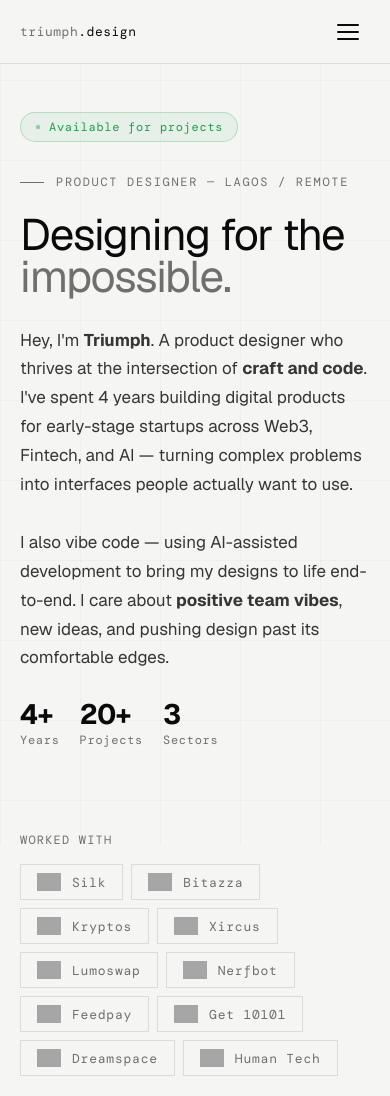
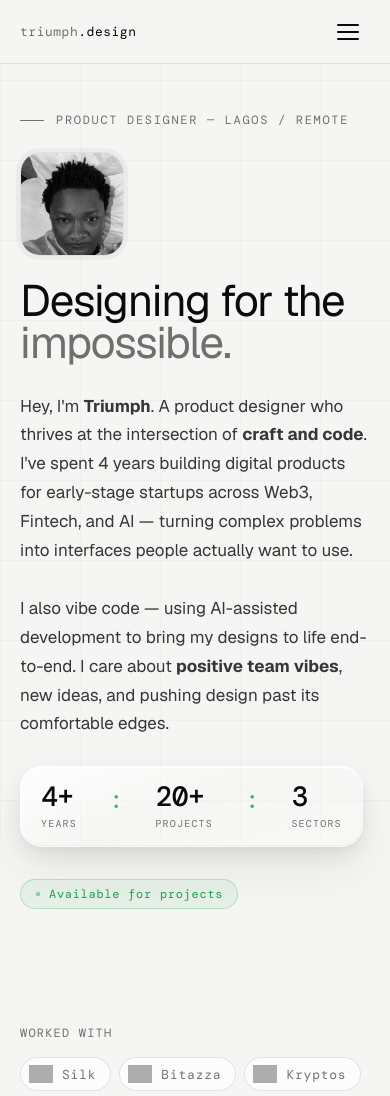
Before and after one commit to creativelanky/portfolio, a plain HTML site: page index.html in a window 390 px wide. Shown: the top 1096 px of the page. Drawn offline with nearby package versions, Linux system fonts and the light colour scheme; grey boxes are pictures that could not be loaded; a web font is replaced by a local one.

Commit message:
Add files via upload

```diff
--- a/index.html
+++ b/index.html
@@ -46,7 +46,6 @@
       background: var(--bg);
       color: var(--text);
       overflow-x: hidden;
-      cursor: none;
     }
 
     /* ── COLUMN CONSTRAINT ───────────────────────── */
@@ -55,29 +54,6 @@
       margin: 0 auto;
       padding: 0 304px;
     }
-
-    /* ── CURSOR ─────────────────────────────────── */
-    #cursor {
-      position: fixed;
-      width: 10px; height: 10px;
-      border-radius: 50%;
-      background: var(--accent);
-      pointer-events: none;
-      z-index: 9999;
-      transform: translate(-50%, -50%);
-      transition: transform .15s, width .2s, height .2s, background .2s;
-    }
-    #cursor-ring {
-      position: fixed;
-      width: 36px; height: 36px;
-      border-radius: 50%;
-      border: 1px solid rgba(22,163,74,0.35);
-      pointer-events: none;
-      z-index: 9998;
-      transform: translate(-50%, -50%);
-      transition: transform .08s linear, width .3s, height .3s, opacity .3s;
-    }
-    body:hover #cursor { opacity: 1; }
 
     /* ── GRID BACKGROUND ────────────────────────── */
     body::before {
@@ -169,6 +145,23 @@
       padding-top: 189px;
       padding-bottom: 0;
     }
+    .hero-avatar {
+      width: 104px; height: 104px; border-radius: 20px; object-fit: cover;
+      object-position: center top; margin-bottom: 24px; display: block;
+      border: 1.5px solid rgba(0,0,0,0.08);
+      box-shadow: 0 0 0 4px rgba(0,0,0,0.04);
+      filter: grayscale(100%);
+      transition: filter .4s ease, box-shadow .4s ease;
+    }
+    .hero-avatar:hover {
+      filter: grayscale(0%);
+      animation: electric .6s ease infinite alternate;
+    }
+    @keyframes electric {
+      0%   { box-shadow: 0 0 0 3px var(--accent), 0 0 12px rgba(22,163,74,0.4), 0 0 32px rgba(22,163,74,0.15); }
+      50%  { box-shadow: 0 0 0 3px var(--accent), 0 0 20px rgba(22,163,74,0.6), 0 0 52px rgba(22,163,74,0.25); }
+      100% { box-shadow: 0 0 0 3px var(--accent), 0 0 10px rgba(22,163,74,0.3), 0 0 28px rgba(22,163,74,0.1); }
+    }
     .hero-label {
       font-family: var(--mono);
       font-size: 12px;
@@ -188,7 +181,7 @@
       background: var(--muted);
     }
     h1 {
-      font-size: clamp(52px, 8vw, 120px);
+      font-size: clamp(36px, 4.5vw, 72px);
       font-weight: 400;
       line-height: .95;
       letter-spacing: -.03em;
@@ -212,27 +205,68 @@
       max-width: 640px;
     }
     .hero-stats {
-      display: flex;
-      gap: 48px;
+      display: inline-flex;
+      align-items: center;
+      gap: 0;
       flex-shrink: 0;
+      background: linear-gradient(160deg, rgba(255,255,255,0.55) 0%, rgba(255,255,255,0.15) 50%, rgba(255,255,255,0.3) 100%);
+      backdrop-filter: blur(24px) saturate(2) brightness(1.08);
+      -webkit-backdrop-filter: blur(24px) saturate(2) brightness(1.08);
+      border-radius: 22px;
+      padding: 20px 28px;
+      border-top: 1px solid rgba(255,255,255,0.95);
+      border-left: 1px solid rgba(255,255,255,0.7);
+      border-right: 1px solid rgba(255,255,255,0.2);
+      border-bottom: 1px solid rgba(255,255,255,0.15);
+      box-shadow:
+        0 2px 4px rgba(0,0,0,0.04),
+        0 8px 24px rgba(0,0,0,0.08),
+        0 24px 48px rgba(0,0,0,0.06),
+        inset 0 1px 0 rgba(255,255,255,1),
+        inset 0 -1px 0 rgba(0,0,0,0.04),
+        inset 1px 0 0 rgba(255,255,255,0.6),
+        inset -1px 0 0 rgba(0,0,0,0.02);
+      position: relative;
     }
     .stat {
       display: flex;
       flex-direction: column;
-      align-items: flex-end;
-      gap: 4px;
+      align-items: center;
+      gap: 6px;
     }
     .stat-num {
-      font-size: 36px;
-      font-weight: 700;
-      letter-spacing: -.03em;
+      font-family: var(--mono);
+      font-size: 38px;
+      font-weight: 500;
+      letter-spacing: -.02em;
       line-height: 1;
+      color: var(--text);
     }
     .stat-label {
       font-family: var(--mono);
-      font-size: 12px;
+      font-size: 10px;
       color: var(--muted);
-      letter-spacing: .06em;
+      letter-spacing: .12em;
+      text-transform: uppercase;
+    }
+    .hero-stats::before {
+      content: '';
+      position: absolute;
+      inset: 0;
+      border-radius: 22px;
+      background: linear-gradient(160deg, rgba(255,255,255,0.6) 0%, rgba(255,255,255,0) 40%, rgba(255,255,255,0.08) 100%);
+      pointer-events: none;
+      z-index: 0;
+    }
+    .hero-stats > * { position: relative; z-index: 1; }
+    .stat-sep {
+      font-family: var(--mono);
+      font-size: 32px;
+      color: var(--accent);
+      margin: 0 20px;
+      line-height: 1;
+      margin-bottom: 18px;
+      opacity: 0.8;
     }
     .hero-scroll-hint {
       position: absolute;
@@ -386,41 +420,65 @@
     .client-tag {
       display: flex;
       align-items: center;
-      gap: 11px;
-      padding: 8px 16px;
+      gap: 9px;
+      padding: 7px 14px 7px 8px;
       border: 1px solid var(--border);
-      border-radius: 0;
+      border-radius: 100px;
+      background: rgba(255,255,255,0.7);
+      backdrop-filter: blur(8px);
       position: relative;
-      overflow: hidden;
-      transition: border-color .3s, transform .3s, box-shadow .3s, background .3s;
-    }
-    .client-tag::after {
-      content: '';
-      position: absolute;
-      top: 0; left: -100%;
-      width: 60%; height: 100%;
-      background: linear-gradient(90deg, transparent, rgba(22,163,74,0.15), transparent);
-      transition: left .5s ease;
+      overflow: visible;
+      transition: border-color .25s, transform .25s, box-shadow .25s, background .25s;
+      cursor: default;
     }
     .client-tag:hover {
       border-color: var(--accent);
       transform: translateY(-2px);
-      box-shadow: 0 0 14px rgba(22,163,74,0.15), 0 6px 20px rgba(0,0,0,0.1);
-      background: rgba(22,163,74,0.05);
+      box-shadow: 0 0 0 3px rgba(22,163,74,0.08), 0 8px 24px rgba(0,0,0,0.08);
+      background: #fff;
     }
-    .client-tag:hover::after { left: 160%; }
     .client-tag:hover .client-name { color: var(--text); }
+    .client-tooltip {
+      position: absolute;
+      bottom: calc(100% + 10px);
+      left: 50%;
+      transform: translateX(-50%) translateY(4px);
+      background: var(--text);
+      color: var(--bg);
+      font-family: var(--mono);
+      font-size: 11px;
+      white-space: nowrap;
+      padding: 5px 10px;
+      border-radius: 6px;
+      pointer-events: none;
+      opacity: 0;
+      transition: opacity .2s ease, transform .2s ease;
+      letter-spacing: .04em;
+      z-index: 10;
+    }
+    .client-tooltip::after {
+      content: '';
+      position: absolute;
+      top: 100%; left: 50%;
+      transform: translateX(-50%);
+      border: 4px solid transparent;
+      border-top-color: var(--text);
+    }
+    .client-tag:hover .client-tooltip {
+      opacity: 1;
+      transform: translateX(-50%) translateY(0);
+    }
     .client-logo {
-      height: 22px;
+      height: 20px;
       width: auto;
       display: block;
-      opacity: 0.9;
-      transition: transform .3s;
+      opacity: 0.85;
+      transition: transform .25s, opacity .25s;
     }
-    .client-tag:hover .client-logo { transform: scale(1.1); }
+    .client-tag:hover .client-logo { transform: scale(1.08); opacity: 1; }
     .client-name {
       font-family: var(--mono);
-      font-size: 16px;
+      font-size: 13px;
       color: var(--muted);
       letter-spacing: .06em;
       transition: color .3s;
@@ -438,7 +496,7 @@
       margin-bottom: 56px;
     }
     .section-grid-header h2 {
-      font-size: clamp(32px, 4vw, 56px);
+      font-size: clamp(26px, 3vw, 42px);
       font-weight: 400;
       letter-spacing: -.03em;
     }
@@ -462,7 +520,6 @@
       display: flex;
       flex-direction: column;
       gap: 18px;
-      cursor: none;
     }
     .proj-thumb {
       aspect-ratio: 3/2;
@@ -683,7 +740,7 @@
       gap: 96px;
     }
     .contact-left h2 {
-      font-size: clamp(36px, 5vw, 72px);
+      font-size: clamp(28px, 3.5vw, 52px);
       font-weight: 400;
       letter-spacing: -.03em;
       line-height: 1;
@@ -819,7 +876,9 @@
       .hero-sub { flex-direction: column; align-items: flex-start; gap: 28px; margin-top: 28px; }
       .hero-stats { flex-direction: row; gap: 28px; }
       .stat { align-items: flex-start; }
+      .hero-stats { padding: 16px 20px; }
       .stat-num { font-size: 28px; }
+      .stat-sep { font-size: 24px; margin: 0 12px; margin-bottom: 14px; }
       .hero-scroll-hint { display: none; }
 
       /* About */
@@ -863,8 +922,6 @@
   </style>
 </head>
 <body>
-  <div id="cursor"></div>
-  <div id="cursor-ring"></div>
 
   <!-- ── NAV ── -->
   <nav>
@@ -894,11 +951,8 @@
     <!-- ── HERO ── -->
     <section id="hero">
       <div class="col">
-        <div class="avail-badge">
-          <span class="avail-dot"></span>
-          Available for projects
-        </div>
         <div class="hero-label">Product Designer — Lagos / Remote</div>
+        <img src="photo-3.jpg" alt="Triumph Ohwojeheri" class="hero-avatar" />
         <h1>Designing for the<br /><em>impossible.</em></h1>
         <div class="hero-sub">
           <p class="hero-desc">Hey, I'm <strong>Triumph</strong>. A product designer who thrives at the intersection of <strong>craft and code</strong>. I've spent 4 years building digital products for early-stage startups across Web3, Fintech, and AI — turning complex problems into interfaces people actually want to use.
@@ -910,30 +964,36 @@
               <span class="stat-num">4+</span>
               <span class="stat-label">Years</span>
             </div>
+            <span class="stat-sep">:</span>
             <div class="stat">
               <span class="stat-num">20+</span>
               <span class="stat-label">Projects</span>
             </div>
+            <span class="stat-sep">:</span>
             <div class="stat">
               <span class="stat-num">3</span>
               <span class="stat-label">Sectors</span>
             </div>
           </div>
         </div>
+        <div class="avail-badge" style="margin-top: 32px;">
+          <span class="avail-dot"></span>
+          Available for projects
+        </div>
         <div class="hero-about">
           <div class="about-clients">
             <div class="clients-label">Worked with</div>
             <div class="clients-list">
-              <div class="client-tag"><img class="client-logo" src="https://framerusercontent.com/images/DGG4u8MZXCH5PJPoboIil9VWQA.png" alt="" /><span class="client-name">Silk</span></div>
-              <div class="client-tag"><img class="client-logo" src="https://framerusercontent.com/images/kE55RDzRJ0Kk2KRRvnzRSziuLSw.png" alt="" /><span class="client-name">Bitazza</span></div>
-              <div class="client-tag"><img class="client-logo" src="https://framerusercontent.com/images/65MXir6w4pi4QFBHSSIdFLhIFY.png" alt="" /><span class="client-name">Kryptos</span></div>
+              <div class="client-tag"><img class="client-logo" src="https://framerusercontent.com/images/DGG4u8MZXCH5PJPoboIil9VWQA.png" alt="" /><span class="client-name">Silk</span><span class="client-tooltip">2024–2025 · Visual Designer</span></div>
+              <div class="client-tag"><img class="client-logo" src="https://framerusercontent.com/images/kE55RDzRJ0Kk2KRRvnzRSziuLSw.png" alt="" /><span class="client-name">Bitazza</span><span class="client-tooltip">2023 · UI/UX Designer</span></div>
+              <div class="client-tag"><img class="client-logo" src="https://framerusercontent.com/images/65MXir6w4pi4QFBHSSIdFLhIFY.png" alt="" /><span class="client-name">Kryptos</span><span class="client-tooltip">2023 · UI/UX Designer</span></div>
               <div class="client-tag"><img class="client-logo" src="https://framerusercontent.com/images/Uth3cmx317e493TqWqbHP3FYMA.png" alt="" /><span class="client-name">Xircus</span></div>
-              <div class="client-tag"><img class="client-logo" src="https://framerusercontent.com/images/Ni0Ev9Yhg1VGp0b0ge7bg8JBM.png" alt="" /><span class="client-name">Lumoswap</span></div>
-              <div class="client-tag"><img class="client-logo" src="https://framerusercontent.com/images/SEkUjFCLqWmRjL6l3zKDpVjPqf4.png" alt="" /><span class="client-name">Nerfbot</span></div>
-              <div class="client-tag"><img class="client-logo" src="https://framerusercontent.com/images/44FLO0RSzpjvbKHebPn73dxW8AY.png" alt="" /><span class="client-name">Feedpay</span></div>
-              <div class="client-tag"><img class="client-logo" src="https://framerusercontent.com/images/Ix3rx58T4uvPbm4vNXwvprqdlbY.png" alt="" /><span class="client-name">Get 10101</span></div>
-              <div class="client-tag"><img class="client-logo" src="https://framerusercontent.com/images/BmDntypIr7NKWqck7FqjXKF5kc.png" alt="" /><span class="client-name">Dreamspace</span></div>
-              <div class="client-tag"><img class="client-logo" src="https://framerusercontent.com/images/sC3GSUGIFGTJjRWwEvR0hrpp8sk.png" alt="" /><span class="client-name">Human Tech</span></div>
+              <div class="client-tag"><img class="client-logo" src="https://framerusercontent.com/images/Ni0Ev9Yhg1VGp0b0ge7bg8JBM.png" alt="" /><span class="client-name">Lumoswap</span><span class="client-tooltip">2025</span></div>
+              <div class="client-tag"><img class="client-logo" src="https://framerusercontent.com/images/SEkUjFCLqWmRjL6l3zKDpVjPqf4.png" alt="" /><span class="client-name">Nerfbot</span><span class="client-tooltip">2023 · UI/UX Designer</span></div>
+              <div class="client-tag"><img class="client-logo" src="https://framerusercontent.com/images/44FLO0RSzpjvbKHebPn73dxW8AY.png" alt="" /><span class="client-name">Feedpay</span><span class="client-tooltip">2023 · UI/UX Designer</span></div>
+              <div class="client-tag"><img class="client-logo" src="https://framerusercontent.com/images/Ix3rx58T4uvPbm4vNXwvprqdlbY.png" alt="" /><span class="client-name">Get 10101</span><span class="client-tooltip">2023 · UI/UX Designer</span></div>
+              <div class="client-tag"><img class="client-logo" src="https://framerusercontent.com/images/BmDntypIr7NKWqck7FqjXKF5kc.png" alt="" /><span class="client-name">Dreamspace</span><span class="client-tooltip">2024 · Product Designer</span></div>
+              <div class="client-tag"><img class="client-logo" src="https://framerusercontent.com/images/sC3GSUGIFGTJjRWwEvR0hrpp8sk.png" alt="" /><span class="client-name">Human Tech</span><span class="client-tooltip">2024–2025 · Visual Designer</span></div>
             </div>
           </div>
         </div>
@@ -943,6 +1003,7 @@
         scroll to explore
       </div>
     </section>
+
 
     <!-- ── SELECTED WORKS ── -->
     <section class="section-grid" id="selected-works">
@@ -1174,35 +1235,35 @@
   </footer>
 
   <script>
-    // ── CURSOR ──
-    const cursor = document.getElementById('cursor');
-    const ring = document.getElementById('cursor-ring');
-    let mx = 0, my = 0, rx = 0, ry = 0;
-    document.addEventListener('mousemove', e => { mx = e.clientX; my = e.clientY; });
-    function animateCursor() {
-      cursor.style.left = mx + 'px';
-      cursor.style.top = my + 'px';
-      rx += (mx - rx) * .12;
-      ry += (my - ry) * .12;
-      ring.style.left = rx + 'px';
-      ring.style.top = ry + 'px';
-      requestAnimationFrame(animateCursor);
+    // ── STAT COUNT-UP ──
+    const stats = [
+      { el: document.querySelectorAll('.stat-num')[0], target: 4, suffix: '+' },
+      { el: document.querySelectorAll('.stat-num')[1], target: 20, suffix: '+' },
+      { el: document.querySelectorAll('.stat-num')[2], target: 3, suffix: '' },
+    ];
+    let counted = false;
+    function countUp() {
+      if (counted) return;
+      counted = true;
+      stats.forEach(({ el, target, suffix }) => {
+        let start = 0;
+        const duration = 1200;
+        const step = timestamp => {
+          if (!start) start = timestamp;
+          const progress = Math.min((timestamp - start) / duration, 1);
+          const ease = 1 - Math.pow(1 - progress, 3);
+          el.textContent = Math.floor(ease * target) + suffix;
+          if (progress < 1) requestAnimationFrame(step);
+          else el.textContent = target + suffix;
+        };
+        requestAnimationFrame(step);
+      });
     }
-    animateCursor();
-    document.querySelectorAll('a, button, .work-card').forEach(el => {
-      el.addEventListener('mouseenter', () => {
-        cursor.style.width = '18px';
-        cursor.style.height = '18px';
-        ring.style.width = '56px';
-        ring.style.height = '56px';
-      });
-      el.addEventListener('mouseleave', () => {
-        cursor.style.width = '10px';
-        cursor.style.height = '10px';
-        ring.style.width = '36px';
-        ring.style.height = '36px';
-      });
-    });
+    const statObserver = new IntersectionObserver(entries => {
+      if (entries[0].isIntersecting) { countUp(); statObserver.disconnect(); }
+    }, { threshold: 0.5 });
+    const statsEl = document.querySelector('.hero-stats');
+    if (statsEl) statObserver.observe(statsEl);
 
     // ── SMOOTH SCROLL (desktop only — transform-based) ──
     const isMobile = window.matchMedia('(max-width: 768px)').matches || ('ontouchstart' in window && window.innerWidth <= 768);
@@ -1218,10 +1279,8 @@
         wrap.style.cssText = 'position:fixed;top:0;left:0;width:100%;will-change:transform;backface-visibility:hidden;';
         while (document.body.firstChild) wrap.appendChild(document.body.firstChild);
         document.body.appendChild(wrap);
-        // Move cursor + mobile-menu back outside the transformed wrapper
+        // Move mobile-menu back outside the transformed wrapper
         // (fixed elements inside a transformed parent lose true fixed positioning)
-        document.body.appendChild(document.getElementById('cursor'));
-        document.body.appendChild(document.getElementById('cursor-ring'));
         document.body.appendChild(document.getElementById('mobile-menu'));
 
         let target = 0, current = 0, limit = 0;
```
